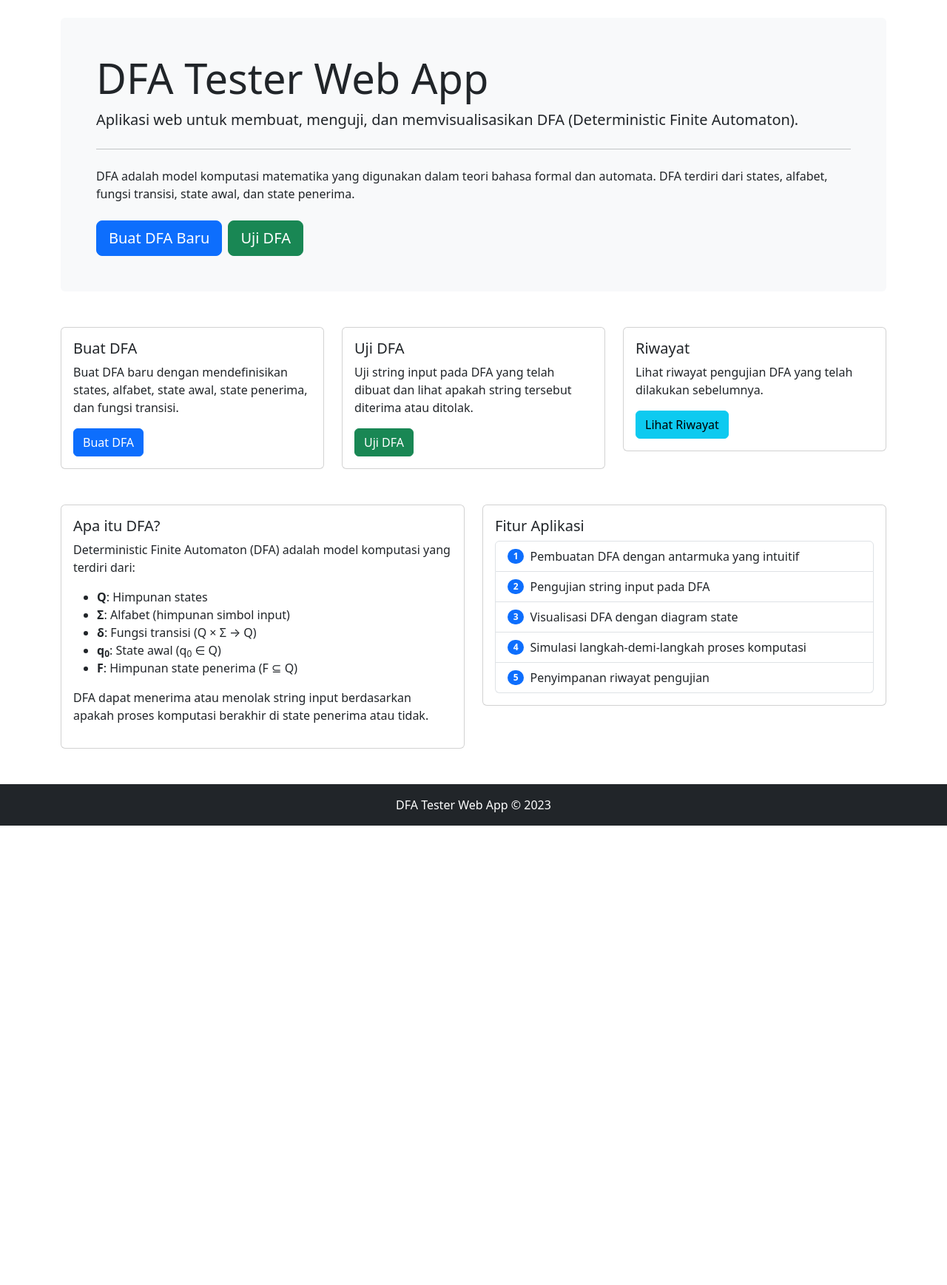
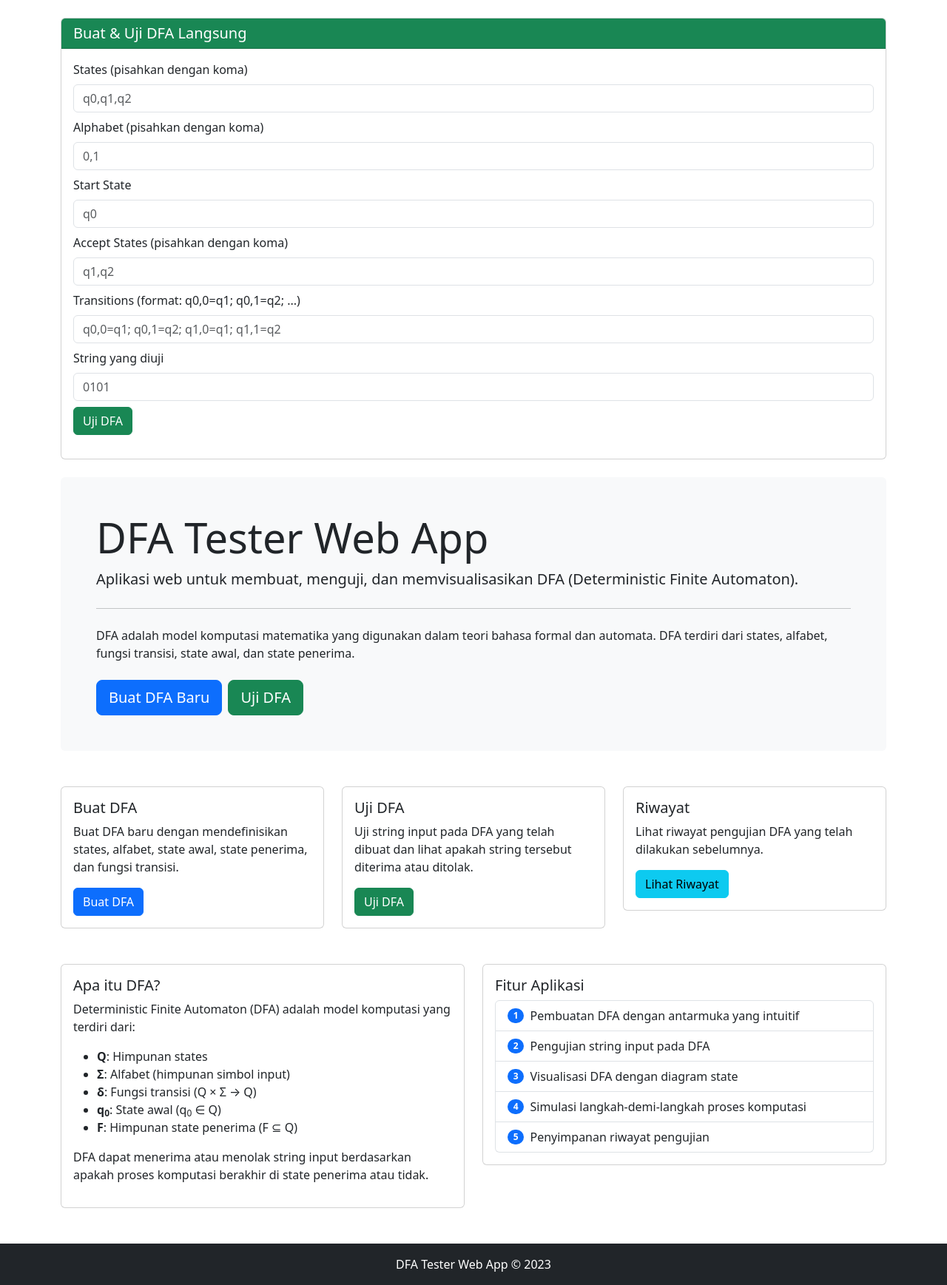
Before and after one commit to vann10/TBA-DFA-NFA, a Flask app: page /dfa-test in a window 1280 px wide. Shown: the part 56-1793 px from the top of the page at 74% size. Before the commit the page ends 1172 px from the top, so only its background shows below. Run offline with Flask 3, Linux system fonts and the light colour scheme.

Commit message:
Update tes_dfa.html

```diff
--- a/templates/tes_dfa.html
+++ b/templates/tes_dfa.html
@@ -36,6 +36,41 @@
     </nav>
 
     <div class="container mt-4">
+        <div class="card mb-4">
+            <div class="card-header bg-success text-white">
+                <h5 class="mb-0">Buat & Uji DFA Langsung</h5>
+            </div>
+            <div class="card-body">
+                <form id="dfa-test-form">
+                    <div class="mb-2">
+                        <label class="form-label">States (pisahkan dengan koma)</label>
+                        <input type="text" class="form-control" id="states" placeholder="q0,q1,q2" required>
+                    </div>
+                    <div class="mb-2">
+                        <label class="form-label">Alphabet (pisahkan dengan koma)</label>
+                        <input type="text" class="form-control" id="alphabet" placeholder="0,1" required>
+                    </div>
+                    <div class="mb-2">
+                        <label class="form-label">Start State</label>
+                        <input type="text" class="form-control" id="start_state" placeholder="q0" required>
+                    </div>
+                    <div class="mb-2">
+                        <label class="form-label">Accept States (pisahkan dengan koma)</label>
+                        <input type="text" class="form-control" id="accept_states" placeholder="q1,q2" required>
+                    </div>
+                    <div class="mb-2">
+                        <label class="form-label">Transitions (format: q0,0=q1; q0,1=q2; ...)</label>
+                        <input type="text" class="form-control" id="transitions" placeholder="q0,0=q1; q0,1=q2; q1,0=q1; q1,1=q2" required>
+                    </div>
+                    <div class="mb-2">
+                        <label class="form-label">String yang diuji</label>
+                        <input type="text" class="form-control" id="test_string" placeholder="0101" required>
+                    </div>
+                    <button type="submit" class="btn btn-success">Uji DFA</button>
+                </form>
+                <div id="dfa-test-result" class="mt-3"></div>
+            </div>
+        </div>
         <div class="jumbotron bg-light p-5 rounded">
             <h1 class="display-4">DFA Tester Web App</h1>
             <p class="lead">Aplikasi web untuk membuat, menguji, dan memvisualisasikan DFA (Deterministic Finite Automaton).</p>
@@ -135,5 +170,56 @@
     </footer>
 
     <script src="{{ url_for('static', filename='js/main.js') }}"></script>
+    <script>
+    document.addEventListener('DOMContentLoaded', function() {
+        const form = document.getElementById('dfa-test-form');
+        if (form) {
+            form.addEventListener('submit', function(e) {
+                e.preventDefault();
+                // Ambil data dari form
+                const states = document.getElementById('states').value.split(',').map(s => s.trim()).filter(Boolean);
+                const alphabet = document.getElementById('alphabet').value.split(',').map(s => s.trim()).filter(Boolean);
+                const start_state = document.getElementById('start_state').value.trim();
+                const accept_states = document.getElementById('accept_states').value.split(',').map(s => s.trim()).filter(Boolean);
+                const transitionsRaw = document.getElementById('transitions').value;
+                const test_string = document.getElementById('test_string').value;
+                // Parse transitions
+                const transitions = {};
+                transitionsRaw.split(';').forEach(pair => {
+                    const [left, right] = pair.split('=');
+                    if (left && right) {
+                        transitions[left.trim()] = right.trim();
+                    }
+                });
+                // Buat objek DFA
+                const dfa = {
+                    states: states,
+                    alphabet: alphabet,
+                    transitions: transitions,
+                    start_state: start_state,
+                    accept_states: accept_states
+                };
+                // Kirim ke backend
+                fetch('/dfa-test', {
+                    method: 'POST',
+                    headers: { 'Content-Type': 'application/json' },
+                    body: JSON.stringify({ dfa: dfa, string: test_string })
+                })
+                .then(res => res.json())
+                .then(data => {
+                    const resultDiv = document.getElementById('dfa-test-result');
+                    if (data.success) {
+                        resultDiv.innerHTML = `<div class='alert alert-success'>${data.message}<br>Trace: ${data.trace.join(' → ')}</div>`;
+                    } else {
+                        resultDiv.innerHTML = `<div class='alert alert-danger'>${data.error || 'Terjadi error.'}</div>`;
+                    }
+                })
+                .catch(err => {
+                    document.getElementById('dfa-test-result').innerHTML = `<div class='alert alert-danger'>Terjadi error: ${err}</div>`;
+                });
+            });
+        }
+    });
+    </script>
 </body>
 </html>
```
